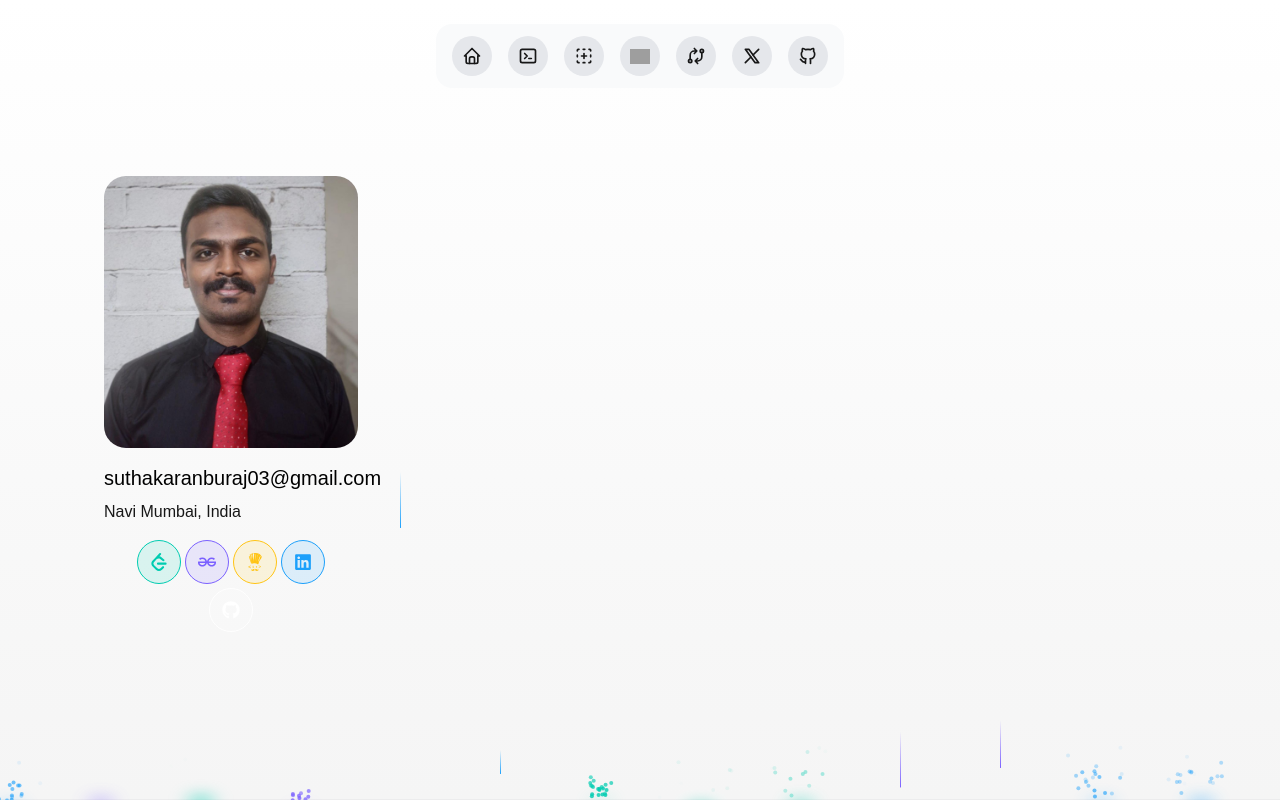
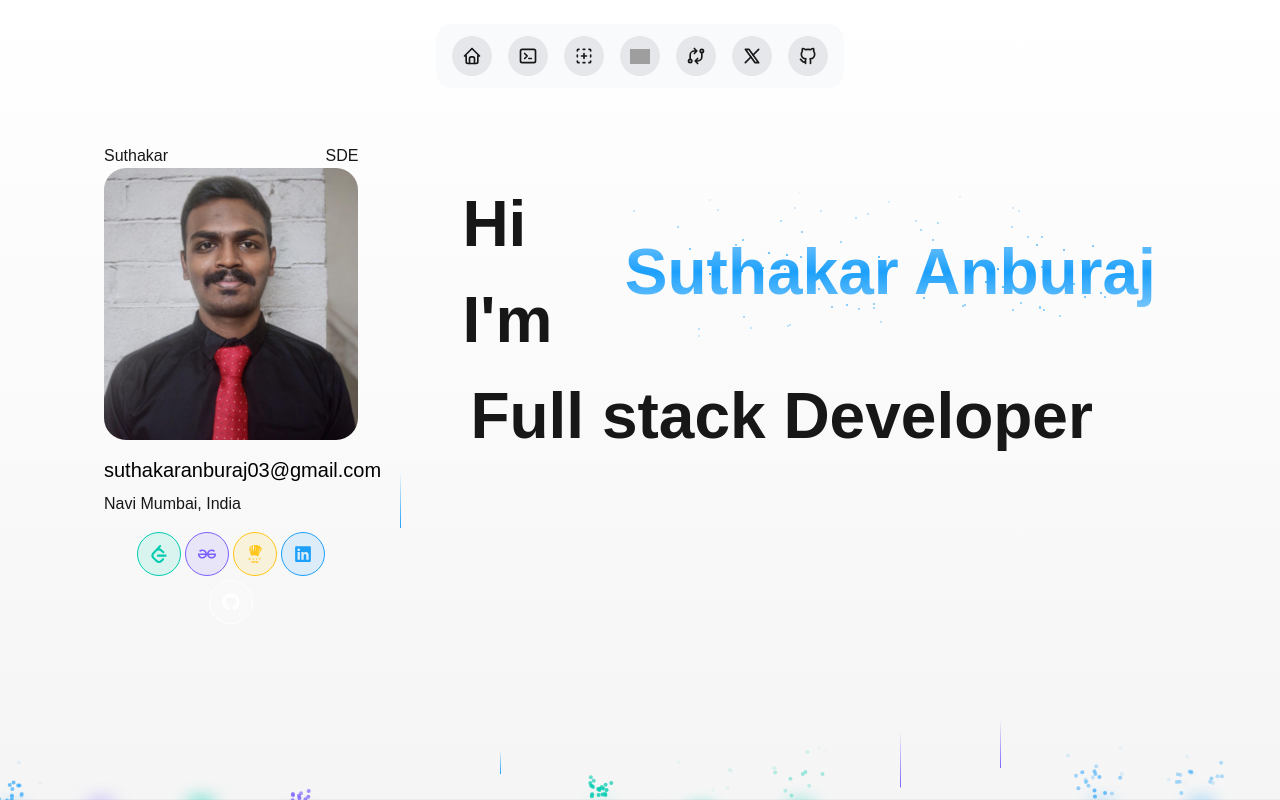
Before and after one commit to suthakaranburaj/portfolio_1, a Next.js app: page / in a window 1280 px wide. Built offline with nearby package versions, Linux system fonts and the light colour scheme; grey boxes are pictures that could not be loaded.

Commit message:
right hero half done . June 16

```diff
--- a/src/app/page.tsx
+++ b/src/app/page.tsx
@@ -6,7 +6,7 @@ export default function Home() {
     <div>
       <Components.BackgroundBeamsWithCollision>
         <Components.FloatingDockDemo />
-        <div className="px-20 w-[100vw] pt-6">
+        <div className="px-20 w-[100vw] h-[100vh] py-auto ">
           <Components.hero />
         </div>
       </Components.BackgroundBeamsWithCollision>
--- a/src/components/hero_section/LeftHero.tsx
+++ b/src/components/hero_section/LeftHero.tsx
@@ -15,8 +15,12 @@ export function LeftHero() {
     //     proximity={64}
     //     inactiveZone={0.01}
     //   />
-    <div className="w-[100%] border-0.75 relative flex h-full flex-col justify-between gap-6 overflow-hidden rounded-xl p-6 md:p-6 dark:shadow-[0px_0px_10px_0px_#1ca0fb]">
+    <div className="w-[380px] border-0.75 relative flex h-[560px] flex-col justify-between gap-6 overflow-hidden rounded-xl p-6 md:p-6 dark:shadow-[0px_0px_10px_0px_#1ca0fb]">
       <div className="flex flex-col justify-around">
+        <div className="flex justify-between">
+          <p>Suthakar</p>
+          <p>SDE</p>
+        </div>
         <Image
           src={ProfilePic}
           alt="suthakar"
--- a/src/components/hero_section/RightHero.tsx
+++ b/src/components/hero_section/RightHero.tsx
@@ -1,9 +1,26 @@
 import React from 'react'
-import { GlowingEffectDemo } from './test'
+import {
+  TextRevealCard,
+  TextRevealCardDescription,
+  TextRevealCardTitle,
+} from "../ui/text-reveal-card";
+import { FlipWords } from '../ui/flip-words';
 export function RightHero() {
+  const roles = [
+    "Software Engineer",
+    "Full stack Developer",
+    "Backend Developer",
+  ]
   return (
-    <div>
-      {/* <GlowingEffectDemo/> */}
+    <div className="h-[100%] rounded-2xl w-full">
+      <div className="flex justify-start items-center w-full">
+        <p className="pr-2 pt-4 text-[4rem] font-bold">Hi I'm</p>
+        <TextRevealCard
+          text="Suthakar Anburaj"
+          revealText="Suthakar Anburaj"
+        ></TextRevealCard>
+      </div>
+      <FlipWords className='text-[4rem] font-bold' words={roles} />
     </div>
-  )
+  );
 }
--- a/src/components/hero_section/hero.tsx
+++ b/src/components/hero_section/hero.tsx
@@ -3,11 +3,11 @@ import Components from '../index'
 
 export function hero() {
   return (
-    <div className="flex justify-between items-center w-[100%]">
-      <div className='w-[27%]'>
+    <div className="flex justify-between items-center w-[100%] h-[100%] py-auto">
+      <div className='w-[27%] h-[100%] flex justify-between items-center'>
         <Components.LeftHero />
       </div>
-      <div>
+      <div className='pl-20 w-[85%] h-[60%] flex justify-between items-center py-auto'>
         <Components.RightHero />
       </div>
     </div>
--- /dev/null
+++ b/src/components/ui/flip-words.tsx
@@ -0,0 +1,98 @@
+"use client";
+import React, { useCallback, useEffect, useRef, useState } from "react";
+import { AnimatePresence, motion, LayoutGroup } from "motion/react";
+import { cn } from "@/lib/utils";
+
+export const FlipWords = ({
+  words,
+  duration = 3000,
+  className,
+}: {
+  words: string[];
+  duration?: number;
+  className?: string;
+}) => {
+  const [currentWord, setCurrentWord] = useState(words[0]);
+  const [isAnimating, setIsAnimating] = useState<boolean>(false);
+
+  // thanks for the fix Julian - https://github.com/Julian-AT
+  const startAnimation = useCallback(() => {
+    const word = words[words.indexOf(currentWord) + 1] || words[0];
+    setCurrentWord(word);
+    setIsAnimating(true);
+  }, [currentWord, words]);
+
+  useEffect(() => {
+    if (!isAnimating)
+      setTimeout(() => {
+        startAnimation();
+      }, duration);
+  }, [isAnimating, duration, startAnimation]);
+
+  return (
+    <AnimatePresence
+      onExitComplete={() => {
+        setIsAnimating(false);
+      }}
+    >
+      <motion.div
+        initial={{
+          opacity: 0,
+          y: 10,
+        }}
+        animate={{
+          opacity: 1,
+          y: 0,
+        }}
+        transition={{
+          type: "spring",
+          stiffness: 100,
+          damping: 10,
+        }}
+        exit={{
+          opacity: 0,
+          y: -40,
+          x: 40,
+          filter: "blur(8px)",
+          scale: 2,
+          position: "absolute",
+        }}
+        className={cn(
+          "z-10 inline-block relative text-left text-neutral-900 dark:text-neutral-100 px-2",
+          className
+        )}
+        key={currentWord}
+      >
+        {/* edit suggested by Sajal: https://x.com/DewanganSajal */}
+        {currentWord.split(" ").map((word, wordIndex) => (
+          <motion.span
+            key={word + wordIndex}
+            initial={{ opacity: 0, y: 10, filter: "blur(8px)" }}
+            animate={{ opacity: 1, y: 0, filter: "blur(0px)" }}
+            transition={{
+              delay: wordIndex * 0.3,
+              duration: 0.3,
+            }}
+            className="inline-block whitespace-nowrap"
+          >
+            {word.split("").map((letter, letterIndex) => (
+              <motion.span
+                key={word + letterIndex}
+                initial={{ opacity: 0, y: 10, filter: "blur(8px)" }}
+                animate={{ opacity: 1, y: 0, filter: "blur(0px)" }}
+                transition={{
+                  delay: wordIndex * 0.3 + letterIndex * 0.05,
+                  duration: 0.2,
+                }}
+                className="inline-block"
+              >
+                {letter}
+              </motion.span>
+            ))}
+            <span className="inline-block">&nbsp;</span>
+          </motion.span>
+        ))}
+      </motion.div>
+    </AnimatePresence>
+  );
+};
--- /dev/null
+++ b/src/components/ui/text-reveal-card.tsx
@@ -0,0 +1,190 @@
+"use client";
+import React, { useEffect, useRef, useState, memo } from "react";
+import { motion } from "motion/react";
+import { twMerge } from "tailwind-merge";
+import { cn } from "@/lib/utils";
+
+export const TextRevealCard = ({
+  text,
+  revealText,
+  children,
+  className,
+}: {
+  text: string;
+  revealText: string;
+  children?: React.ReactNode;
+  className?: string;
+}) => {
+  const [widthPercentage, setWidthPercentage] = useState(0);
+  const cardRef = useRef<HTMLDivElement | any>(null);
+  const [left, setLeft] = useState(0);
+  const [localWidth, setLocalWidth] = useState(0);
+  const [isMouseOver, setIsMouseOver] = useState(false);
+
+  useEffect(() => {
+    if (cardRef.current) {
+      const { left, width: localWidth } =
+        cardRef.current.getBoundingClientRect();
+      setLeft(left);
+      setLocalWidth(localWidth);
+    }
+  }, []);
+
+  function mouseMoveHandler(event: any) {
+    event.preventDefault();
+
+    const { clientX } = event;
+    if (cardRef.current) {
+      const relativeX = clientX - left;
+      setWidthPercentage((relativeX / localWidth) * 100);
+    }
+  }
+
+  function mouseLeaveHandler() {
+    setIsMouseOver(false);
+    setWidthPercentage(0);
+  }
+  function mouseEnterHandler() {
+    setIsMouseOver(true);
+  }
+  function touchMoveHandler(event: React.TouchEvent<HTMLDivElement>) {
+    event.preventDefault();
+    const clientX = event.touches[0]!.clientX;
+    if (cardRef.current) {
+      const relativeX = clientX - left;
+      setWidthPercentage((relativeX / localWidth) * 100);
+    }
+  }
+
+  const rotateDeg = (widthPercentage - 50) * 0.1;
+  return (
+    <div
+      onMouseEnter={mouseEnterHandler}
+      onMouseLeave={mouseLeaveHandler}
+      onMouseMove={mouseMoveHandler}
+      onTouchStart={mouseEnterHandler}
+      onTouchEnd={mouseLeaveHandler}
+      onTouchMove={touchMoveHandler}
+      ref={cardRef}
+      className={cn(
+        "bg-transparent w-[40rem] rounded-lg relative overflow-hidden",
+        className
+      )}
+    >
+      {children}
+
+      <div className="h-40  relative flex items-start overflow-hidden">
+        <motion.div
+          style={{
+            width: "100%",
+          }}
+          animate={
+            isMouseOver
+              ? {
+                  opacity: widthPercentage > 0 ? 1 : 0,
+                  clipPath: `inset(0 ${100 - widthPercentage}% 0 0)`,
+                }
+              : {
+                  clipPath: `inset(0 ${100 - widthPercentage}% 0 0)`,
+                }
+          }
+          transition={isMouseOver ? { duration: 0 } : { duration: 0.4 }}
+          className="absolute bg-transparent z-20  will-change-transform"
+        >
+          <p
+            style={{
+              textShadow: "4px 4px 15px rgba(0,0,0,0.5)",
+            }}
+            className="text-base sm:text-[4rem] py-10 font-bold text-white bg-clip-text text-transparent bg-gradient-to-b from-white to-neutral-300"
+          >
+            {revealText}
+          </p>
+        </motion.div>
+        <motion.div
+          animate={{
+            left: `${widthPercentage}%`,
+            rotate: `${rotateDeg}deg`,
+            opacity: widthPercentage > 0 ? 1 : 0,
+          }}
+          transition={isMouseOver ? { duration: 0 } : { duration: 0.4 }}
+          className="h-40 w-[8px] bg-gradient-to-b from-transparent via-neutral-800 to-transparent absolute z-50 will-change-transform"
+        ></motion.div>
+
+        <div className=" overflow-hidden [mask-image:linear-gradient(to_bottom,transparent,white,transparent)]">
+          <p
+            style={{ color: "var(--blue-theme-accent)" }}
+            className="text-base sm:text-[4rem] py-10 font-bold bg-clip-text text-transparent"
+          >
+            {text}
+          </p>
+          <MemoizedStars />
+        </div>
+      </div>
+    </div>
+  );
+};
+
+export const TextRevealCardTitle = ({
+  children,
+  className,
+}: {
+  children: React.ReactNode;
+  className?: string;
+}) => {
+  return (
+    <h2 className={twMerge("text-white sm:text-[4rem] mb-2", className)}>
+      {children}
+    </h2>
+  );
+};
+
+export const TextRevealCardDescription = ({
+  children,
+  className,
+}: {
+  children: React.ReactNode;
+  className?: string;
+}) => {
+  return (
+    <p className={twMerge("text-[#a9a9a9] text-sm", className)}>{children}</p>
+  );
+};
+
+const Stars = () => {
+  const randomMove = () => Math.random() * 4 - 2;
+  const randomOpacity = () => Math.random();
+  const random = () => Math.random();
+  return (
+    <div className="absolute inset-0">
+      {[...Array(80)].map((_, i) => (
+        <motion.span
+          key={`star-${i}`}
+          animate={{
+            top: `calc(${random() * 100}% + ${randomMove()}px)`,
+            left: `calc(${random() * 100}% + ${randomMove()}px)`,
+            opacity: randomOpacity(),
+            scale: [1, 1.2, 0],
+          }}
+          transition={{
+            duration: random() * 10 + 20,
+            repeat: Infinity,
+            ease: "linear",
+          }}
+          style={{
+            position: "absolute",
+            top: `${random() * 100}%`,
+            left: `${random() * 100}%`,
+            width: `2px`,
+            height: `2px`,
+            backgroundColor: "var(--blue-theme-accent)",
+            borderRadius: "50%",
+            zIndex: 1,
+          }}
+          className="inline-block"
+        ></motion.span>
+      ))}
+    </div>
+  );
+};
+
+export const MemoizedStars = memo(Stars);
```
